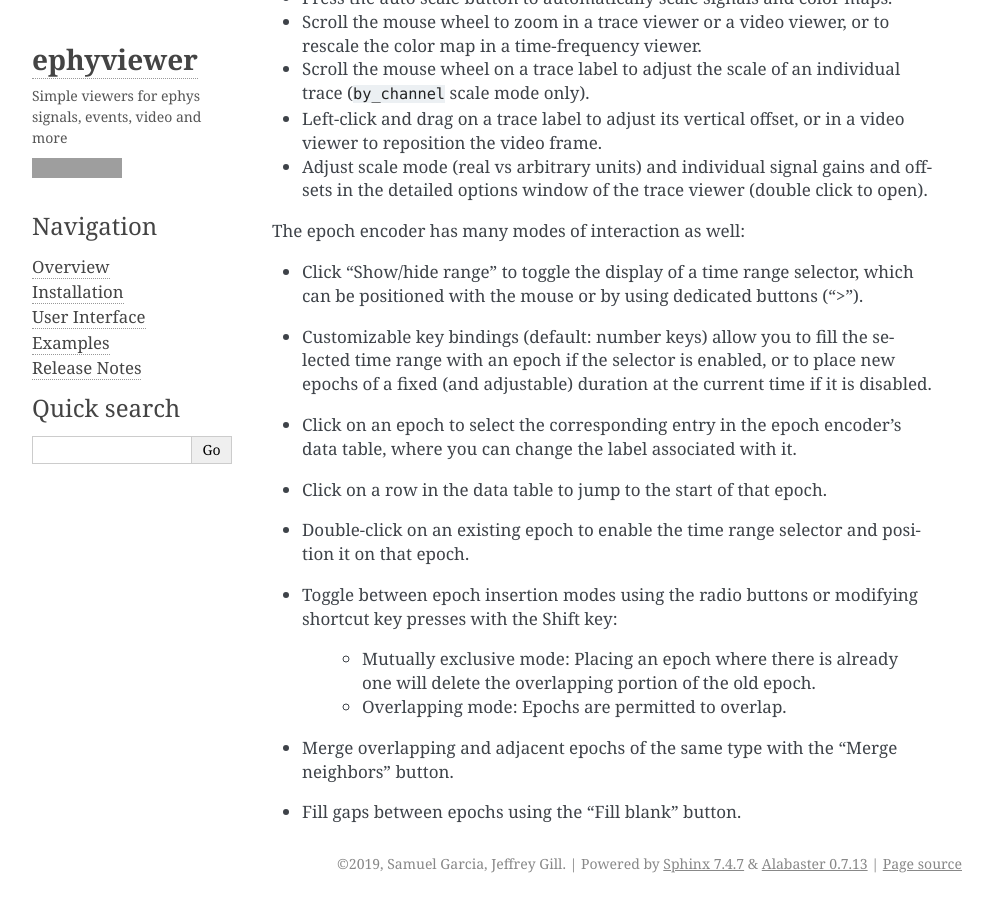
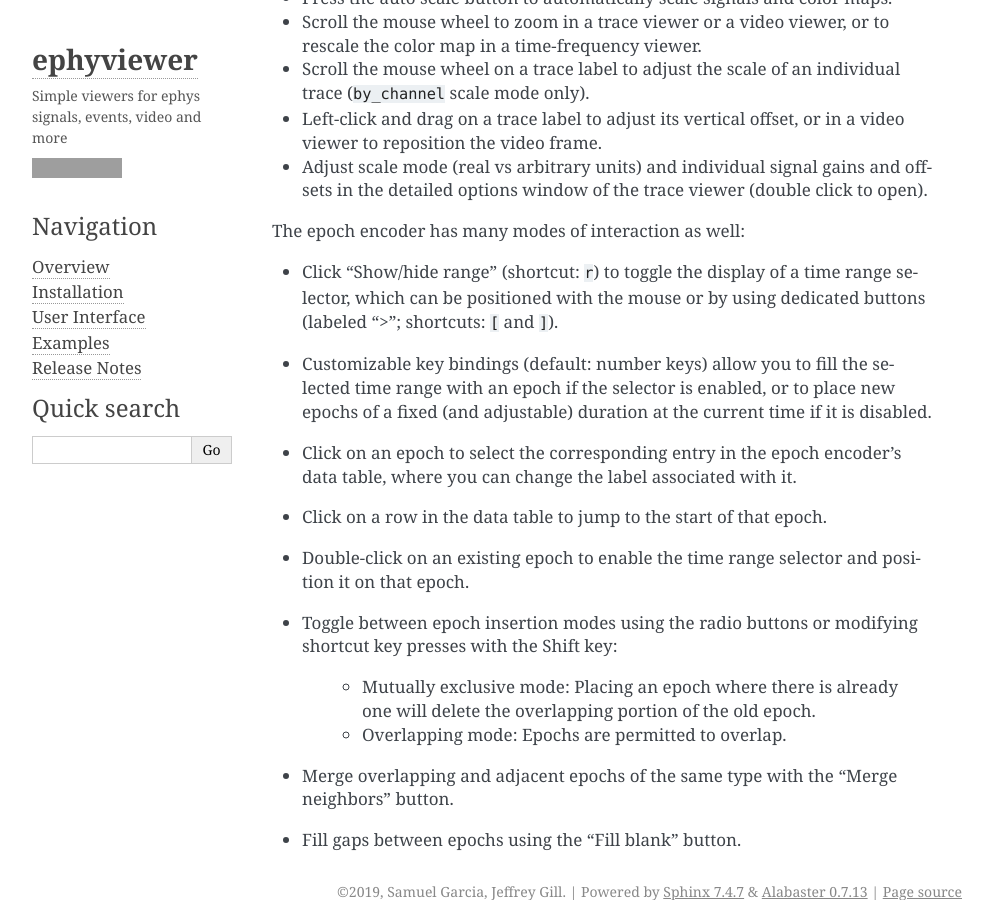
Before and after one commit to NeuralEnsemble/ephyviewer, a Sphinx documentation site: the page built from doc/interface.rst, in a window 1280 px wide and 900 px high, scrolled down 559 px, cut to the strip 0-900 px from the top of the window. Shown: the whole strip, without its empty margins (148-1141 px from the left). Built offline with Sphinx 7.4.7, drawn with Linux system fonts in a browser that asks for light colours; grey boxes are pictures that could not be loaded.

Commit message:
Document new EpochEncoder shortcuts

```diff
--- a/doc/interface.rst
+++ b/doc/interface.rst
@@ -36,8 +36,9 @@ It is also easy to quickly adjust scale and placement:
 
 The epoch encoder has many modes of interaction as well:
 
-* Click "Show/hide range" to toggle the display of a time range selector, which
-  can be positioned with the mouse or by using dedicated buttons (">").
+* Click "Show/hide range" (shortcut: ``r``) to toggle the display of a time
+  range selector, which can be positioned with the mouse or by using dedicated
+  buttons (labeled ">"; shortcuts: ``[`` and ``]``).
 * Customizable key bindings (default: number keys) allow you to fill the
   selected time range with an epoch if the selector is enabled, or to place new
   epochs of a fixed (and adjustable) duration at the current time if it is
```
